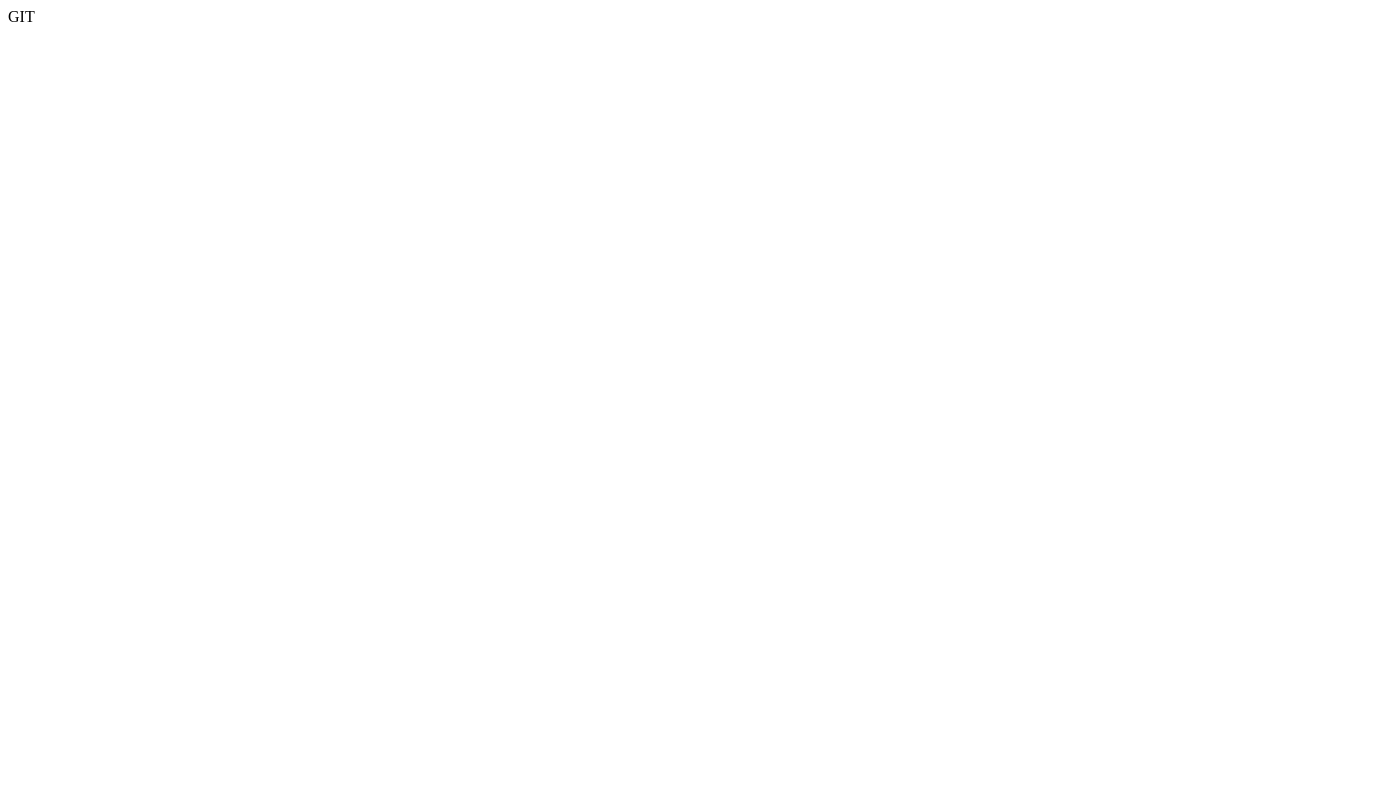
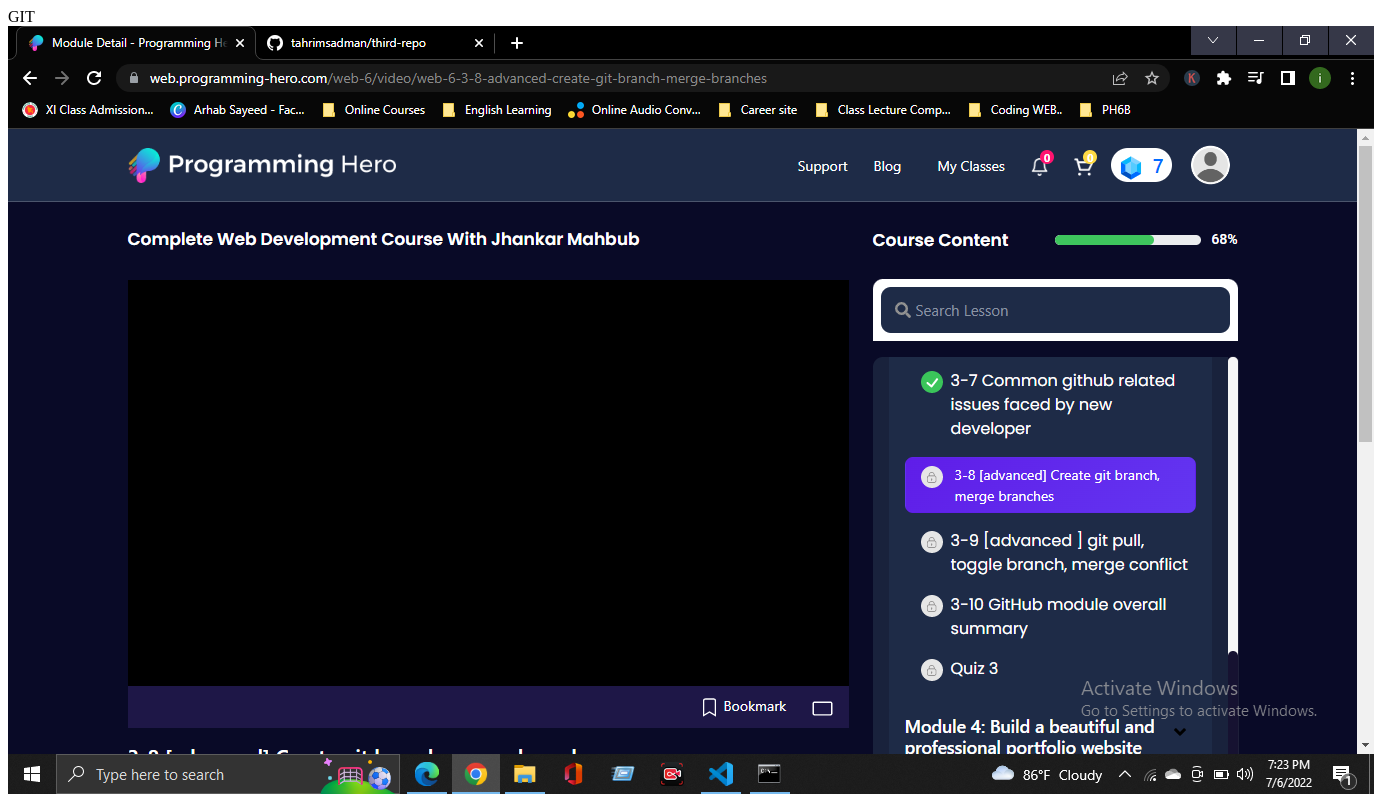
Before and after one commit to tahrimsadman/third-repo, a plain HTML site: page index.html in a window 1280 px wide. Shown: the whole page, 1374 px wide, since content can reach past the window. Drawn offline with Linux system fonts and the light colour scheme.

Commit message:
image added

```diff
--- a/index.html
+++ b/index.html
@@ -8,5 +8,6 @@
 </head>
 <body>
     GIT
+    <img src="Screenshot (36).png" alt="">
 </body>
 </html>
```
Also changed, not shown: Screenshot (36).png (added).
